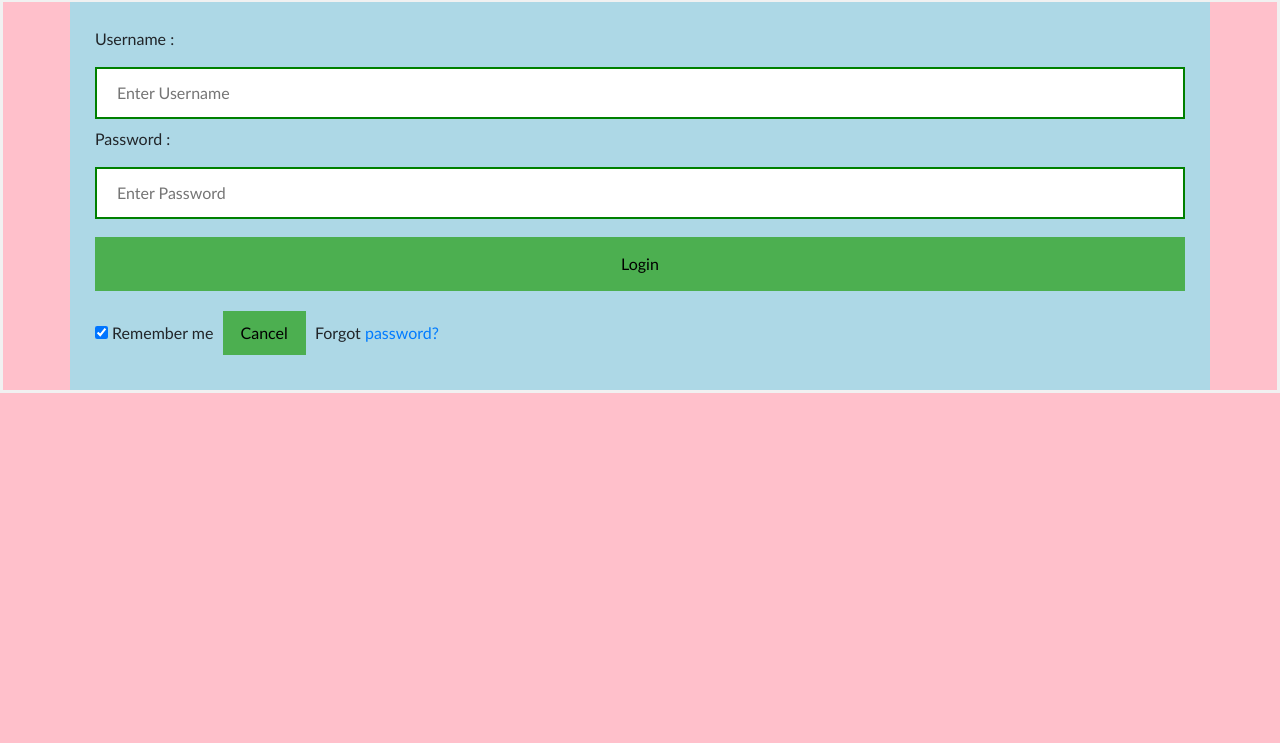
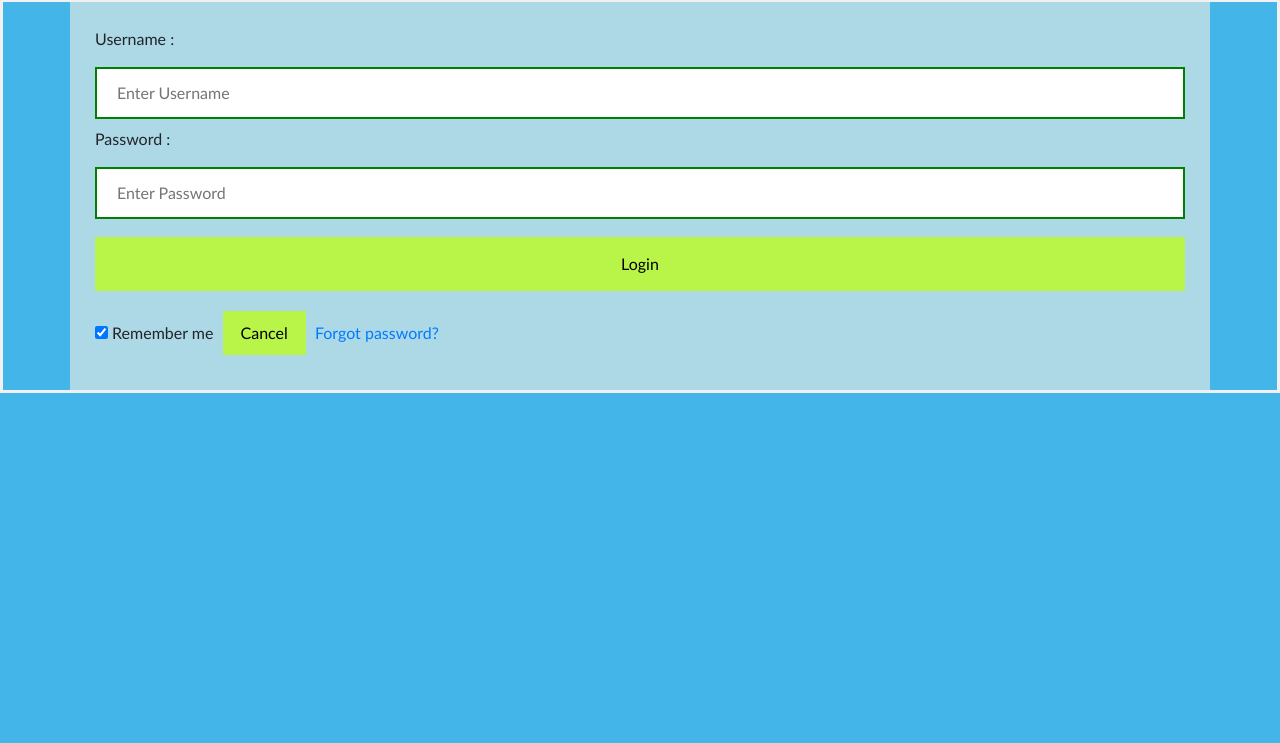
Before and after one commit to Vansh-Mauyra/fsdlab2, a plain HTML site: page index.html in a window 1280 px wide. Shown: the part 57-800 px from the top of the page. Drawn offline with nearby package versions, Linux system fonts and the light colour scheme.

Commit message:
Update index.html

```diff
--- a/index.html
+++ b/index.html
@@ -11,12 +11,12 @@
 <style>
 Body {
   font-family: Calibri, Helvetica, sans-serif;
-  background-color: pink;
+  background-color: rgb(68, 181, 233);
 }
 button {
-       background-color: #4CAF50;
+       background-color: #b8f548;
        width: 100%;
-        color: color: rgb(0, 0, 0);  ;
+        color:rgb(0, 0, 0);
         padding: 15px;
         margin: 10px 0px;
         border: none;
@@ -60,7 +60,7 @@ button {
             <button type="submit">Login</button>
             <input type="checkbox" checked="checked"> Remember me
             <button type="button" class="cancelbtn"> Cancel</button>
-            Forgot <a href="#"> password? </a>
+            <a href="#">Forgot  password? </a>
         </div>
     </form>
 </body>
```
